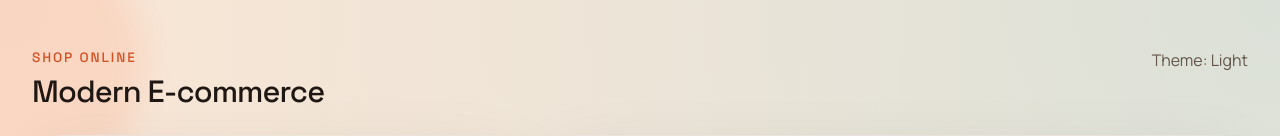
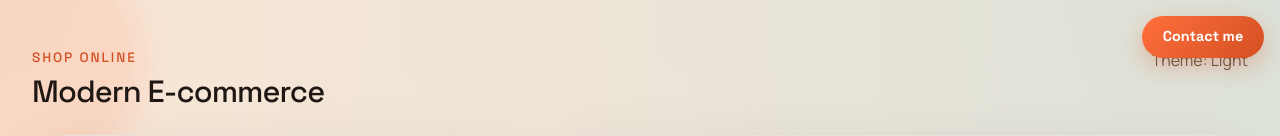
Before and after one commit to dev-iadicola/shopping-online-modern-design, a React (Vite) app: page / in a window 1280 px wide. Shown: the top 136 px of the page. Built offline with nearby package versions, Linux system fonts and the light colour scheme.

Commit message:
button contact me

```diff
--- a/src/components/Shop.jsx
+++ b/src/components/Shop.jsx
@@ -101,6 +101,14 @@ function Shop() {
 
   return (
     <main className="shop-page">
+      <a
+        href="https://iadicola.netsons.org/contatti"
+        target="_blank"
+        rel="noopener noreferrer"
+        className="contact-fixed-btn"
+      >
+        Contact me
+      </a>
       <div className="shop-bg shop-bg-left"></div>
       <div className="shop-bg shop-bg-right"></div>
       <Container className="shop-shell py-4 py-lg-5">
--- a/src/index.css
+++ b/src/index.css
@@ -106,6 +106,32 @@ p {
   position: relative;
   min-height: 100vh;
   overflow: hidden;
+}
+
+.contact-fixed-btn {
+  position: fixed;
+  top: 1rem;
+  right: 1rem;
+  z-index: 1000;
+  display: inline-flex;
+  align-items: center;
+  padding: 0.65rem 1.3rem;
+  border: 0;
+  border-radius: 999px;
+  background: linear-gradient(135deg, var(--accent), var(--accent-strong));
+  color: #fff;
+  font-family: 'Space Grotesk', sans-serif;
+  font-weight: 700;
+  font-size: 0.9rem;
+  text-decoration: none;
+  box-shadow: 0 8px 24px rgba(212, 79, 34, 0.3);
+  transition: transform 200ms ease, box-shadow 200ms ease;
+}
+
+.contact-fixed-btn:hover {
+  transform: translateY(-2px);
+  box-shadow: 0 12px 32px rgba(212, 79, 34, 0.4);
+  color: #fff;
 }
 
 .shop-bg {
```
